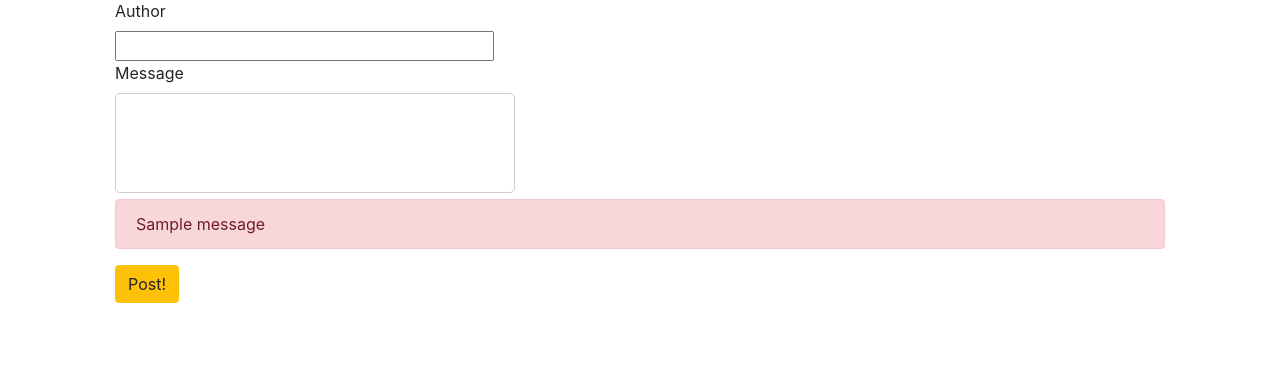
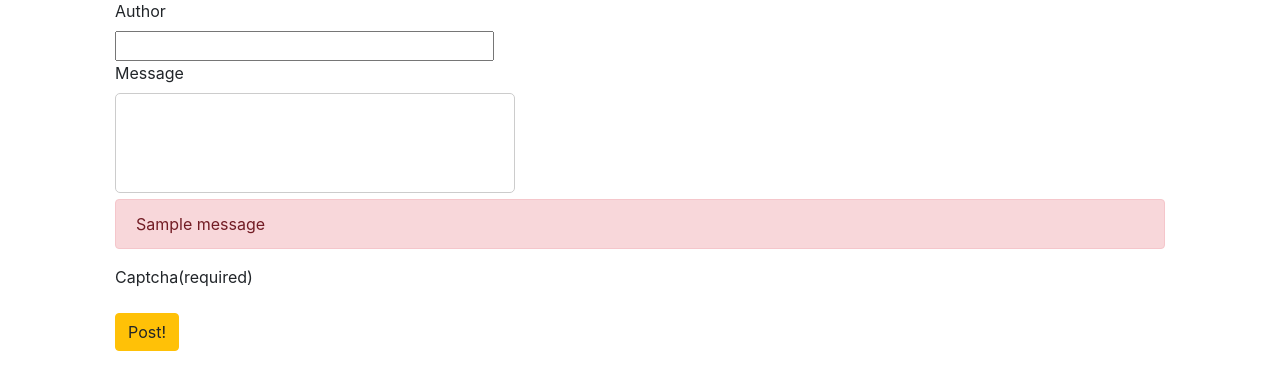
Before and after one commit to nickgarag/saysomething, a Python web app: template app/templates/home.j2 in a window 1280 px wide. Shown: the part 217-607 px from the top of the page. Run offline with Jinja, Linux system fonts and the light colour scheme; the template is opened without the code that fills it: most values are stand-ins (such as "Sample title", 1, 10 or a date in 2020); one stand-in notice (Sample message) is shown; form fields are guessed from the names that the template uses; some libraries are stand-ins or nearby versions.

Commit message:
Add captcha

```diff
--- a/app/__init__.py
+++ b/app/__init__.py
@@ -1,10 +1,12 @@
 from flask import Flask
 from flask_sqlalchemy import SQLAlchemy
-from sqlalchemy_utils import database_exists
+from flask_simple_captcha import CAPTCHA
 
 app = Flask(__name__)
 app.config.from_object("config.Config")
 db = SQLAlchemy(app)
 
+CAPTCHA = CAPTCHA(app.config['CAPTCHA_CONFIG'])
+app = CAPTCHA.init_app(app)
 
 from app import routes
--- a/app/forms.py
+++ b/app/forms.py
@@ -5,3 +5,7 @@
   author = TextField('Author')
   message = TextAreaField('Message', [validators.Required("Please say something nice! :)")])
   submit = SubmitField('Post!')
+
+class Login(FlaskForm):
+  username = TextField('Username', [validators.Required("Username required"), validators.Length(min=4, max=32)])
+  password = TextField('Password', [validators.Required("Password required"), validators.Length(min=16, max=128)])
--- /dev/null
+++ b/app/templates/head.j2
@@ -0,0 +1,22 @@
+  <meta charset="utf-8">
+  <meta name="viewport" content="width=device-width, initial-scale=1, shrink-to-fit=no">
+  <link rel="stylesheet" href="https://stackpath.bootstrapcdn.com/bootstrap/4.4.1/css/bootstrap.min.css" integrity="sha384-Vkoo8x4CGsO3+Hhxv8T/Q5PaXtkKtu6ug5TOeNV6gBiFeWPGFN9MuhOf23Q9Ifjh" crossorigin="anonymous">
+
+  <head>
+    <title>{{ title }} - SaySomething</title>
+  </head>
+  <style type="text/css">
+      textarea {
+      border: solid 1px #ccc;
+      cursor: text;
+      resize: none;
+      width:400px;
+      height:100px;
+      -webkit-border-radius: 5px;
+      -moz-border-radius: 5px;
+      border-radius: 5px;
+    }
+  </style>
+  <div class="jumbotron text-center">
+    <h1>Say something nice about {{ subject_name }} :)</h1>
+  </div>
--- a/app/templates/home.j2
+++ b/app/templates/home.j2
@@ -1,26 +1,6 @@
 <!doctype html>
 <html lang="en">
-  <meta charset="utf-8">
-  <meta name="viewport" content="width=device-width, initial-scale=1, shrink-to-fit=no">
-  <link rel="stylesheet" href="https://stackpath.bootstrapcdn.com/bootstrap/4.4.1/css/bootstrap.min.css" integrity="sha384-Vkoo8x4CGsO3+Hhxv8T/Q5PaXtkKtu6ug5TOeNV6gBiFeWPGFN9MuhOf23Q9Ifjh" crossorigin="anonymous">
-  <style type="text/css">
-      textarea {
-      border: solid 1px #ccc;
-      cursor: text;
-      resize: none;
-      width:400px;
-      height:100px;
-      -webkit-border-radius: 5px;
-      -moz-border-radius: 5px;
-      border-radius: 5px;
-    }
-  </style>
-  <head>
-    <title>{{ title }} - SaySomething</title>
-  </head>
-  <div class="jumbotron text-center">
-    <h1>Say something nice about {{ subject_name }} :)</h1>
-  </div>
+  {% include "head.j2" %}
   <form action="{{ url_for('home') }}" method="post" name="saysomething">
     {{ form.hidden_tag() }}
     <div class="container">
@@ -44,6 +24,11 @@
             {% endif %}
           {% endwith %}
         </div>
+        <div class="col">
+          Captcha(required) <br/>
+          {{ captcha_html(captcha) }}
+        </div>
+        <br/>
         <div class="col">
           <input type="submit" class="btn btn-warning" value="Post!">
         </div>
--- a/config.py
+++ b/config.py
@@ -5,3 +5,6 @@
     SUBJECT_NAME = os.environ.get('SSN_SUBJECT_NAME') or 'someone'
     SQLALCHEMY_DATABASE_URI = os.environ.get('SSN_SQLALCHEMY_DATABASE_URI') or 'sqlite:///./sql.db'
     SQLALCHEMY_TRACK_MODIFICATIONS = False
+    CAPTCHA_CONFIG = {}
+    CAPTCHA_CONFIG['SECRET_CSRF_KEY'] = os.environ.get('SSN_CAPTCHA_SECRET_CSRF_KEY') or "secretssssssssssssssssskey"
+    CAPTCHA_CONFIG['CAPTCHA_LENGTH'] = 12
--- a/requirements.txt
+++ b/requirements.txt
@@ -9,6 +9,8 @@
 distlib==0.3.0
 distro==1.4.0
 Flask==1.1.2
+Flask-Login==0.5.0
+flask-simple-captcha==1.1.0
 Flask-SQLAlchemy==2.4.4
 Flask-WTF==0.14.3
 googleapis-common-protos==1.52.0
@@ -30,6 +32,7 @@
 mysqlclient==2.0.3
 packaging==20.3
 pep517==0.8.2
+Pillow==6.1.0
 progress==1.5
 protobuf==3.14.0
 pylint==2.6.0
@@ -44,6 +47,6 @@
 toml==0.10.2
 urllib3==1.25.8
 webencodings==0.5.1
-Werkzeug==1.0.1
+Werkzeug==0.16.0
 wrapt==1.12.1
 WTForms==2.3.3
```
Also changed, not shown: app/routes.py (+39 -17 lines), app/templates/login.j2 (added, +34 -0 lines), 1 other file.
